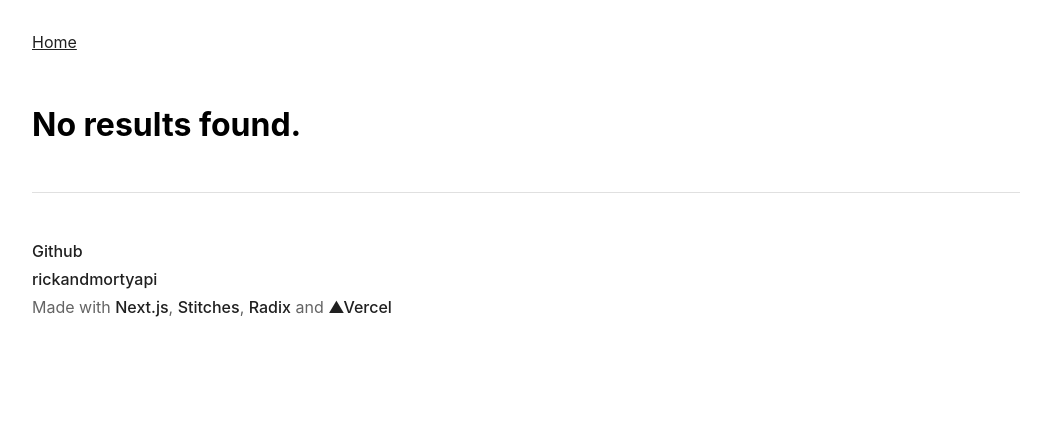
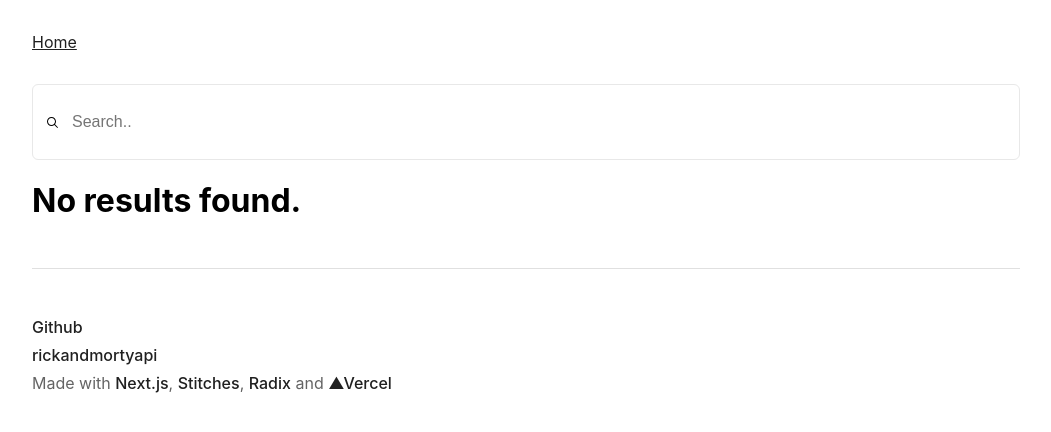
Before and after one commit to andresmarpz/rickandmorty, a Next.js app: page /search in a window 1280 px wide. Shown: the top 432 px of the page, without its empty margins (114-1165 px from the left). Built offline with nearby package versions, Linux system fonts and the light colour scheme.

Commit message:
add: searchbar on /search

```diff
--- /dev/null
+++ b/components/Search.tsx
@@ -0,0 +1,95 @@
+import { styled } from '@/stitches.config';
+import { useRouter } from 'next/router';
+import { FormEvent, useState } from 'react';
+import Box from './Box';
+import MagnifyingGlass from './svgs/MagnifyingGlass';
+import Spinner from './svgs/Spinner';
+
+const StyledForm = styled('form', {
+    position: 'relative',
+    backgroundColor: '#fff',
+    display: 'flex',
+    alignItems: 'center',
+    padding: '20px 12px',
+    border: '1px solid $gray4',
+    borderRadius: 6,
+
+    variants: {
+        focus: {
+            true: {
+                boxShadow: 'hsl(0, 0%, 0%) 0px 0px 0px 1.5px'
+            },
+            false: {
+                outline: 'none'
+            }
+        },
+        disabled: {
+            true: {
+                backgroundColor: '$gray2'
+            },
+            false: {
+                backgroundColor: '#fff'
+            }
+        }
+    }
+});
+
+const StyledSearch = styled('input', {
+    fontSize: 16,
+    padding: 8,
+    border: 'none',
+    marginLeft: 4,
+    '&:focus': {
+        outline: 'none'
+    },
+    '&:disabled': {
+        backgroundColor: '$gray2'
+    }
+});
+
+const Search = () => {
+    const [focus, setFocus] = useState<boolean>(false);
+    const [search, setSearch] = useState<string>('');
+    const [loading, setLoading] = useState<boolean>(false);
+    const router = useRouter();
+
+    const handleSearch = async (event: FormEvent<HTMLFormElement>) => {
+        setLoading(true);
+        event.preventDefault();
+        if (!search.length) return;
+
+        router.push(`/search?text=${search}`).then(() => setLoading(false));
+    };
+
+    return (
+        <StyledForm onSubmit={(e) => handleSearch(e)} focus={focus} disabled={loading}>
+            <MagnifyingGlass />
+            <StyledSearch
+                placeholder="Search.."
+                disabled={loading}
+                type="text"
+                value={search}
+                onChange={(e) => setSearch(e.target.value)}
+                onFocus={() => setFocus(true)}
+                onBlur={() => setFocus(false)}
+            />
+            {loading && (
+                <Box
+                    css={{
+                        display: 'flex',
+                        justifyContent: 'center',
+                        alignItems: 'center',
+                        position: 'absolute',
+                        top: '0',
+                        left: '0',
+                        width: '100%',
+                        height: '100%'
+                    }}>
+                    <Spinner />
+                </Box>
+            )}
+        </StyledForm>
+    );
+};
+
+export default Search;
--- a/pages/search.tsx
+++ b/pages/search.tsx
@@ -1,4 +1,5 @@
 import Box from '@/components/Box';
+import Search from '@/components/Search';
 import { css, styled } from '@/stitches.config';
 import { GetServerSideProps } from 'next';
 import Link from 'next/link';
@@ -108,6 +109,7 @@ const SearchPage = ({ character, location, episode }: Props) => {
         return (
             <Box>
                 <Header />
+                <Search />
                 <h1>No results found.</h1>
             </Box>
         );
@@ -115,6 +117,7 @@ const SearchPage = ({ character, location, episode }: Props) => {
     return (
         <Box>
             <Header />
+            <Search />
             <h1>Results: </h1>
             {character && (
                 <>
```
Also changed, not shown: pages/index.tsx (+2 -87 lines).
